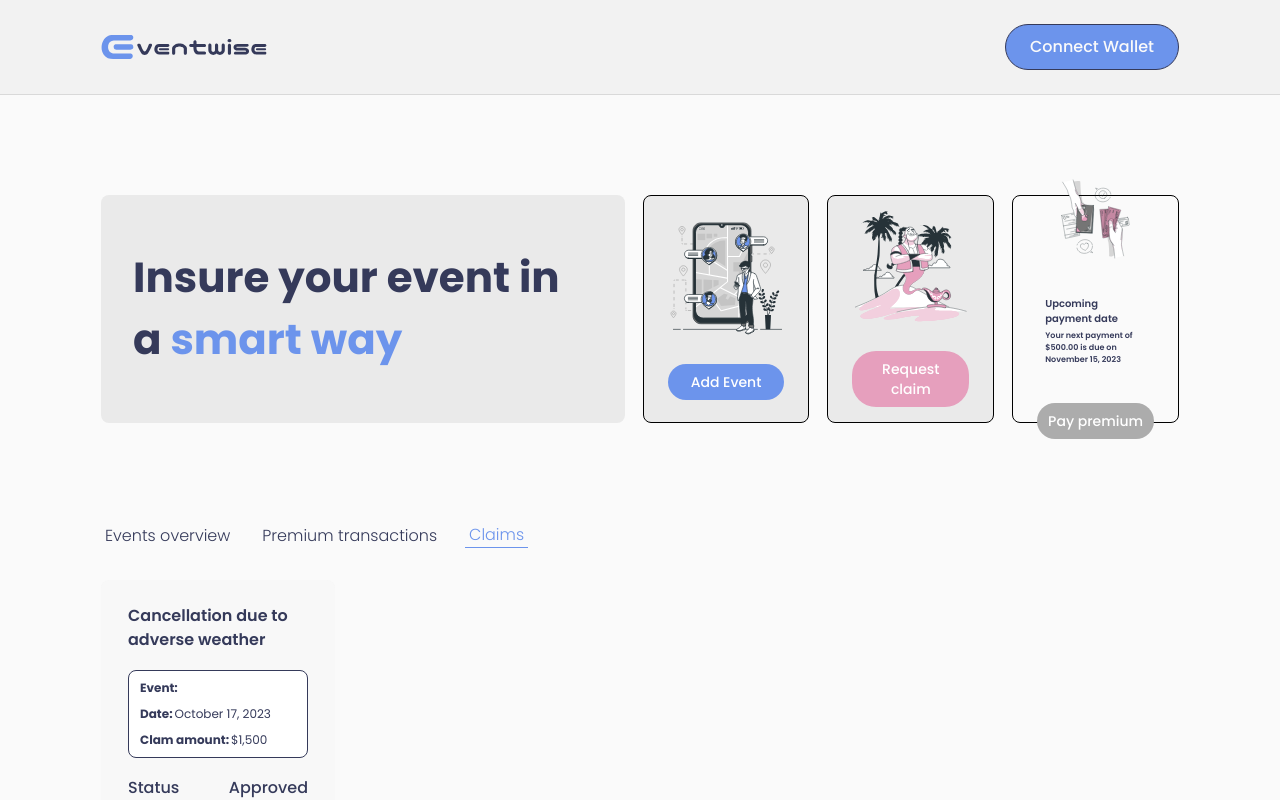
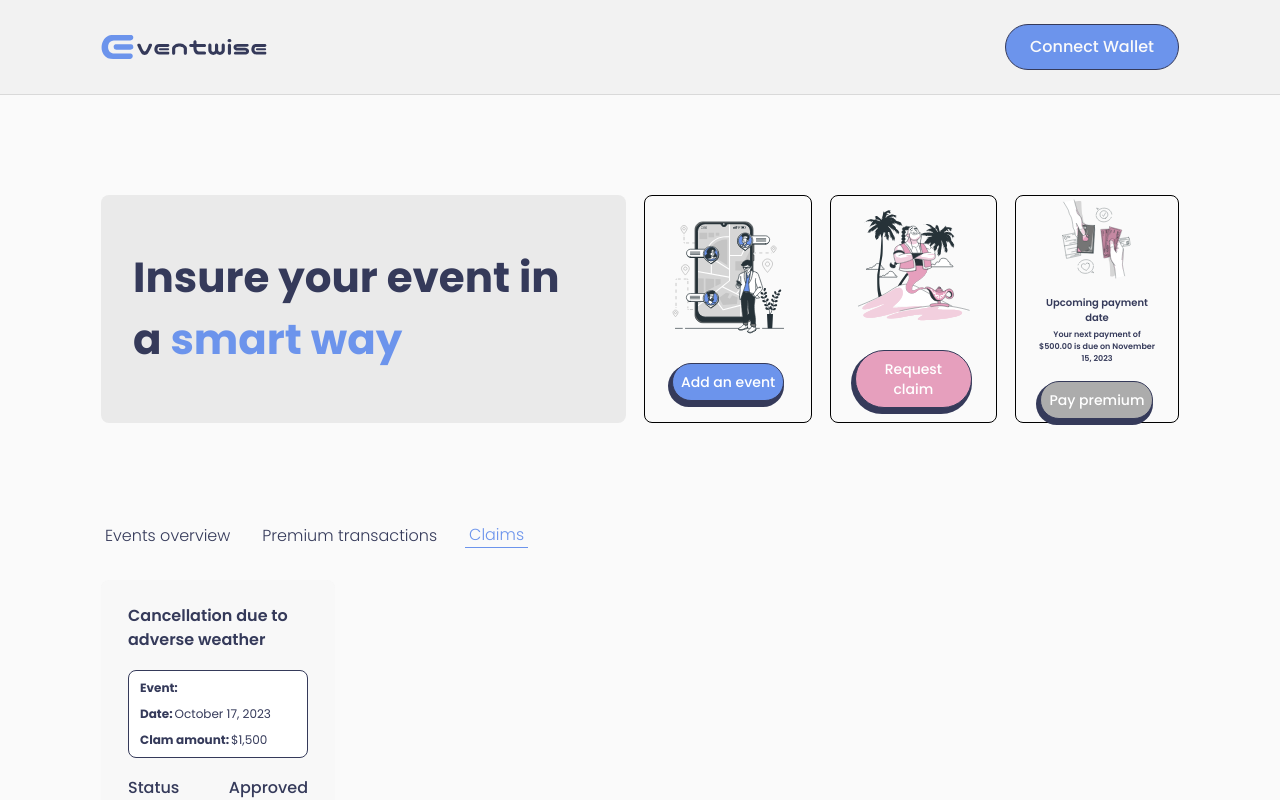
Before and after one commit to izaakwalz/eventwise.web, a Next.js app: page /claims in a window 1280 px wide. Shown: the top 800 px of the page. Built offline with nearby package versions, Linux system fonts and the light colour scheme.

Commit message:
feat: made design okay

```diff
--- a/src/components/dashboard/add-event.tsx
+++ b/src/components/dashboard/add-event.tsx
@@ -14,15 +14,21 @@ import { TextField } from '../ui/input';
 
 export default function AddEvent() {
   return (
+    <div className="flex h-[228px] w-[190px] flex-col items-center  justify-center gap-[29px] rounded-lg border border-black px-6 py-[28px]">
+      <Image src={addEventImage} alt="" width={113} height={119} />
+
+      <AddEventModalForm />
+    </div>
+  );
+}
+
+const AddEventModalForm = () => {
+  return (
     <Dialog>
       <DialogTrigger asChild>
-        <div className="flex h-[228px] w-[190px] flex-col items-center  justify-center gap-[29px] rounded-lg border border-black bg-[#EAEAEA] px-6 py-[28px]">
-          <Image src={addEventImage} alt="" width={113} height={119} />
-
-          <button className="inline-flex w-full items-center justify-center gap-2.5 rounded-3xl bg-ews-200 p-2 text-[14px]/[20px] font-medium text-white">
-            Add Event
-          </button>
-        </div>
+        <button className="shadow-button inline-flex items-center justify-center gap-2 rounded-[32px] border border-[#353A5A] bg-ews-200 p-2 text-[14px]/[20px] font-medium text-white">
+          Add an event
+        </button>
       </DialogTrigger>
       <DialogContent className="w-full bg-[#D8E2F7] px-[30px] py-[42px] lg:max-w-[620px]">
         <DialogHeader>
@@ -71,4 +77,4 @@ export default function AddEvent() {
       </DialogContent>
     </Dialog>
   );
-}
+};
--- a/src/components/dashboard/pay-premium.tsx
+++ b/src/components/dashboard/pay-premium.tsx
@@ -14,22 +14,26 @@ import { TextField } from '../ui/input';
 
 export default function PayPremium() {
   return (
-    <Dialog>
-      <DialogTrigger asChild>
-        <div className="flex h-[228px] w-[190px] flex-col items-center  justify-center gap-[29px] rounded-lg border border-black px-6 py-[28px]">
+    <div className="flex h-[228px] w-[190px] flex-col items-center  justify-center gap-2 rounded-lg border border-black px-[14px] py-[28px]">
       <Image src={payPremiumImage} alt="" width={69} height={79} />
 
-          <div className="flex flex-col items-center gap-1 p-2">
+      <div className="flex flex-col items-center justify-center gap-1 p-2 text-center">
         <dt className="text-[10px] font-semibold">Upcoming payment date</dt>
         <dd className="text-[8px] font-semibold">
           Your next payment of $500.00 is due on November 15, 2023
         </dd>
       </div>
+      <PayPremiumModal />
+    </div>
+  );
+}
 
-          <button className="inline-flex w-full items-center justify-center gap-2.5 rounded-3xl bg-[#ACACAC] p-2 text-[14px]/[20px] font-medium text-white">
+const PayPremiumModal = () => (
+  <Dialog>
+    <DialogTrigger asChild>
+      <button className="shadow-button inline-flex items-center justify-center gap-2 rounded-[32px] border border-[#353A5A] bg-[#ACACAC] p-2 text-[14px]/[20px] font-medium text-white">
         Pay premium
       </button>
-        </div>
     </DialogTrigger>
     <DialogContent className="w-full bg-[#D8E2F7] px-[30px] py-[42px] lg:max-w-[620px]">
       <DialogHeader>
@@ -51,4 +55,3 @@ export default function PayPremium() {
     </DialogContent>
   </Dialog>
 );
-}
--- a/src/components/dashboard/request-claim.tsx
+++ b/src/components/dashboard/request-claim.tsx
@@ -14,15 +14,21 @@ import { TextField } from '../ui/input';
 
 export default function RequestClaim() {
   return (
+    <div className="flex h-[228px] w-[190px] flex-col items-center  justify-center gap-[29px] rounded-lg border border-black px-6 py-[28px]">
+      <Image src={requestClaimImage} alt="" width={113} height={119} />
+
+      <RequestClaimModal />
+    </div>
+  );
+}
+
+const RequestClaimModal = () => {
+  return (
     <Dialog>
       <DialogTrigger asChild>
-        <div className="flex h-[228px] w-[190px] flex-col items-center  justify-center gap-[29px] rounded-lg border border-black bg-[#EAEAEA] px-6 py-[28px]">
-          <Image src={requestClaimImage} alt="" width={113} height={119} />
-
-          <button className="inline-flex w-full items-center justify-center gap-2.5 rounded-3xl bg-[#E69FBD] p-2 text-[14px]/[20px] font-medium text-white">
-            Request claim
-          </button>
-        </div>
+        <button className="shadow-button inline-flex items-center justify-center gap-2 rounded-[32px] border border-[#353A5A] bg-[#E69FBD] p-2 text-[14px]/[20px] font-medium text-white">
+          Request claim
+        </button>
       </DialogTrigger>
       <DialogContent className="w-full bg-[#D8E2F7] px-[30px] py-[42px] lg:max-w-[620px]">
         <DialogHeader>
@@ -51,4 +57,4 @@ export default function RequestClaim() {
       </DialogContent>
     </Dialog>
   );
-}
+};
--- a/tailwind.config.ts
+++ b/tailwind.config.ts
@@ -1,41 +1,42 @@
 /** @type {import('tailwindcss').Config} */
 module.exports = {
-  content: ["./src/**/*.{js,ts,jsx,tsx}"],
+  content: ['./src/**/*.{js,ts,jsx,tsx}'],
   theme: {
     fontFamily: {
-      poppins: ["Poppins", "sans-serif"],
+      poppins: ['Poppins', 'sans-serif']
     },
     extend: {
       colors: {
         ews: {
-          100: "#FAFAFA",
-          300: "#353A5A",
-          200: "#6C94EC",
-          400: "#EEDDE4",
-          500: "#E4EAEB",
-          600: "#D2DCF1",
-          700: "#EEEEEE",
-        },
+          100: '#FAFAFA',
+          300: '#353A5A',
+          200: '#6C94EC',
+          400: '#EEDDE4',
+          500: '#E4EAEB',
+          600: '#D2DCF1',
+          700: '#EEEEEE'
+        }
       },
       boxShadow: {
-        card: "-3px 5px 0px 0px rgba(0,0,0, 0.25)",
+        card: '-3px 5px 0px 0px rgba(0,0,0, 0.25)',
+        button: '-2px 4px 0px 2px #353A5A'
       },
 
       keyframes: {
-        "accordion-down": {
+        'accordion-down': {
           from: { height: 0 },
-          to: { height: "var(--radix-accordion-content-height)" },
+          to: { height: 'var(--radix-accordion-content-height)' }
         },
-        "accordion-up": {
-          from: { height: "var(--radix-accordion-content-height)" },
-          to: { height: 0 },
-        },
+        'accordion-up': {
+          from: { height: 'var(--radix-accordion-content-height)' },
+          to: { height: 0 }
+        }
       },
       animation: {
-        "accordion-down": "accordion-down 0.2s ease-out",
-        "accordion-up": "accordion-up 0.2s ease-out",
-      },
-    },
+        'accordion-down': 'accordion-down 0.2s ease-out',
+        'accordion-up': 'accordion-up 0.2s ease-out'
+      }
+    }
   },
-  plugins: [require("tailwindcss-animate")],
+  plugins: [require('tailwindcss-animate')]
 };
```
Lines whose indentation alone changed are shown as unchanged.
